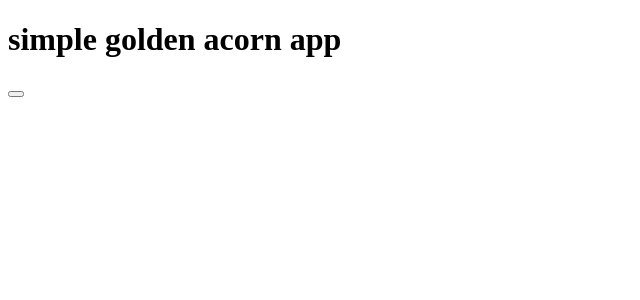
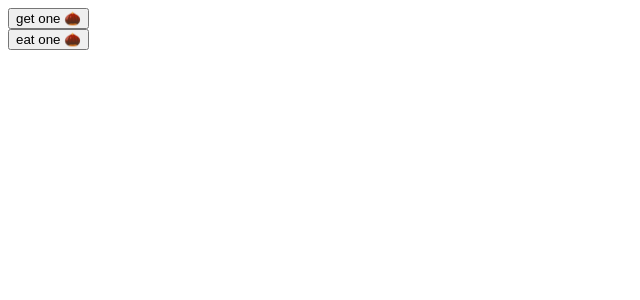
Before and after one commit to giuliette/project-phase, a React app in the folder hello-greenfox/: page / in a window 1280 px wide. Shown: the top 300 px of the page, without its empty margins (0-640 px from the left). Built offline with nearby package versions, Linux system fonts and the light colour scheme; the HTML template or start-up script is replaced by a standard one.

Commit message:
feat(golden-acorn-app):

```diff
--- a/hello-greenfox/src/App.js
+++ b/hello-greenfox/src/App.js
@@ -1,25 +1,22 @@
 import React, { Component } from 'react';
-import Buttons from './Button';
-import Display from './counter';
+import Button from './Button';
+import Display from './Display';
 
 class App extends Component {
-  constructor(props) {
-    super(props)
-    this.state = {
-      counter: 0
-    }
+  state = {
+    counter: 0
   }
 
   increase = () => {
     this.setState({
-      clicks: this.state.clicks + 1
+      counter: this.state.counter + 1
     });
   }
 
   decrease = () => {
     this.setState({
       counter: this.state.counter > 0 ? --this.state.counter : this.state.counter
-    })
+    });
   }
 
   keyWatchers(e) {
@@ -30,40 +27,16 @@ class App extends Component {
     keyActionPairs[e.keyCode] ? keyActionPairs[e.keyCode]() : () => { };
   }
 
-  // keyPress = e =>
-  //   (this.keyActionPairs[e.keyCode]) ? this.keyActionPairs[e.keyCode]() : () => { };
-
-  componentDidMount = () => {
-    document.addEventListener('keydown', this.keyPress);
-  }
-
+  // keyPress = e => (this.keyActionPairs[e.keyCode]) ? this.keyActionPairs[e.keyCode]() : () => { };
   render() {
-    const { counter } = this.state;
     return (
       <div>
-        <h1>simple golden acorn app</h1>
-        <button functions={
-          {
-            add: this.add,
-            eat: this.eatOne,
-            keyWatchers: this.keyWatchers
-          }
-        }>
-        </button>
+        <Button clickEvent={this.increase} name='get one 🌰'/>
+        <Display amount={this.state.counter}/>
+        <Button clickEvent={this.decrease} name='eat one 🌰' />
       </div>
     )
   }
-
-  // render() =>
-
-  //   (
-  //     <div>
-  //       <h1>Simple Golden Acorn App</h1>
-  //       <Buttons name="Buy One" onClick={this.increase} />
-  //       <Display counter={this.state.clicks} />
-  //       <Buttons name="Eat One" onClick={this.decrease} />
-  //     </div>
-  //   )
-};
+}
 
 export default App;
```
